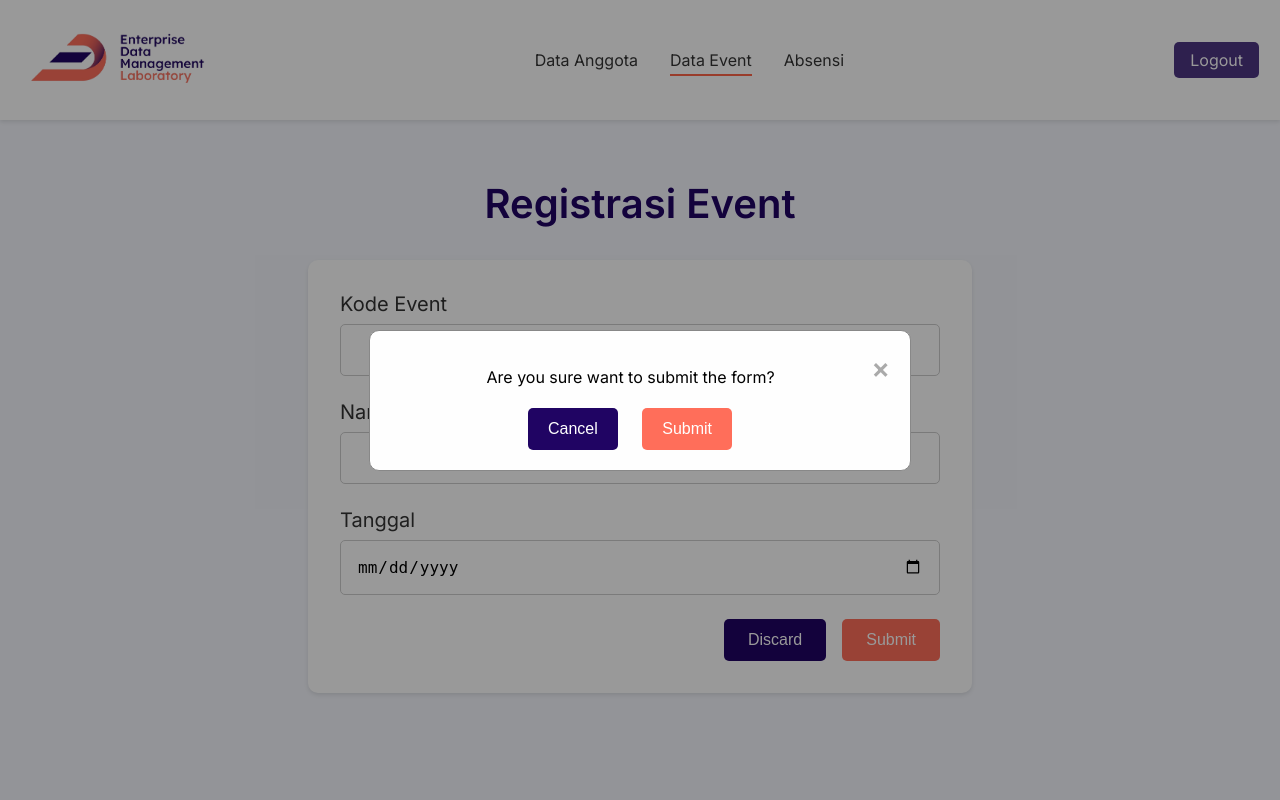
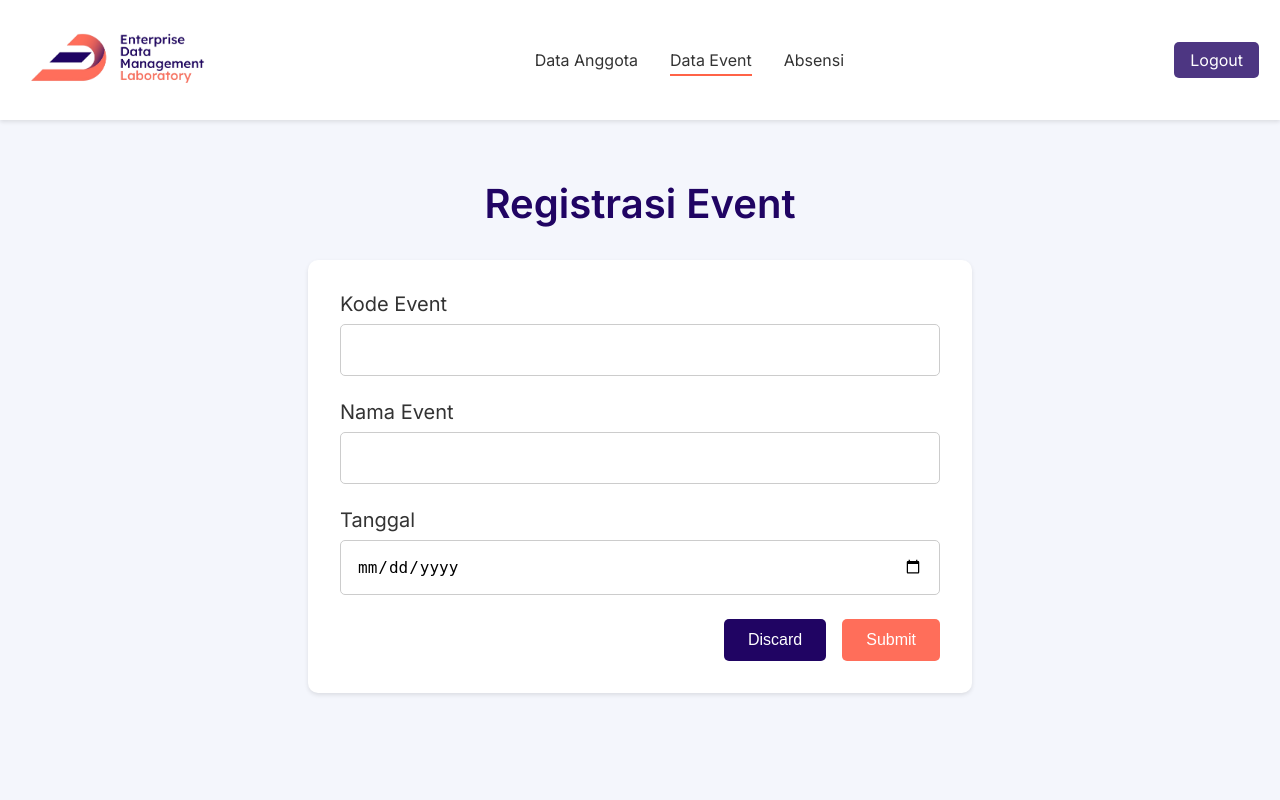
Before and after one commit to lifeatedmlab/PROJECT-FACE-RECOGNITION, a Flask app: page /data_event in a window 1280 px wide. Run offline with Flask 3, Linux system fonts and the light colour scheme; the visitor is signed in with stand-in values (Sample User, id 1); tables that the repository leaves empty or names only in its code hold one stand-in row (values such as "Sample post").

Commit message:
revisi fix modal data_anggota, event, event_register

```diff
--- a/faceRecognition_files/templates/data_anggota.html
+++ b/faceRecognition_files/templates/data_anggota.html
@@ -77,7 +77,7 @@
         height: 100%;
         overflow: auto;
         background-color: rgba(0, 0, 0, 0.4);
-        display: flex;
+        padding-top: 500px;
         justify-content: center;
         align-items: center;
       }
--- a/faceRecognition_files/templates/event.html
+++ b/faceRecognition_files/templates/event.html
@@ -105,7 +105,7 @@
       height: 100%;
       overflow: auto;
       background-color: rgba(0,0,0,0.4);
-      display: flex;
+      padding-bottom: 200px;
       justify-content: center;
       align-items: center;
     }
--- a/faceRecognition_files/templates/event_register.html
+++ b/faceRecognition_files/templates/event_register.html
@@ -83,7 +83,7 @@
             height: 100%;
             overflow: auto;
             background-color: rgba(0,0,0,0.4);
-            display: flex;
+            padding-top: 500px;
             justify-content: center;
             align-items: center;
         }
```
